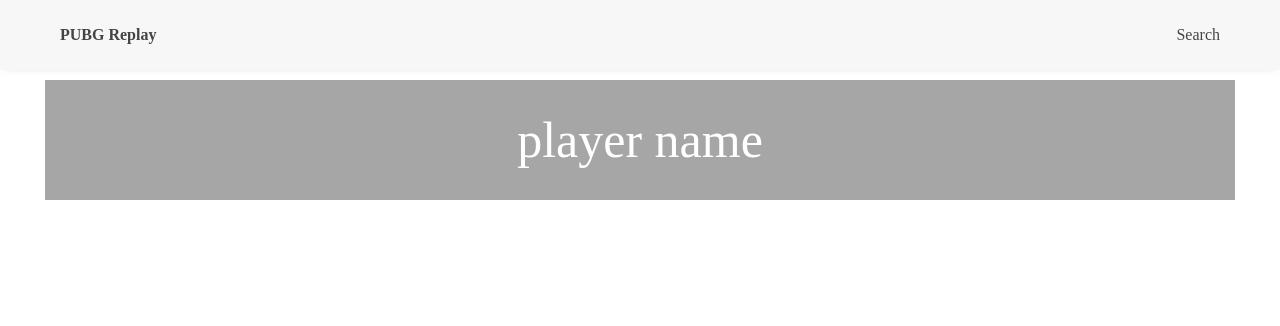
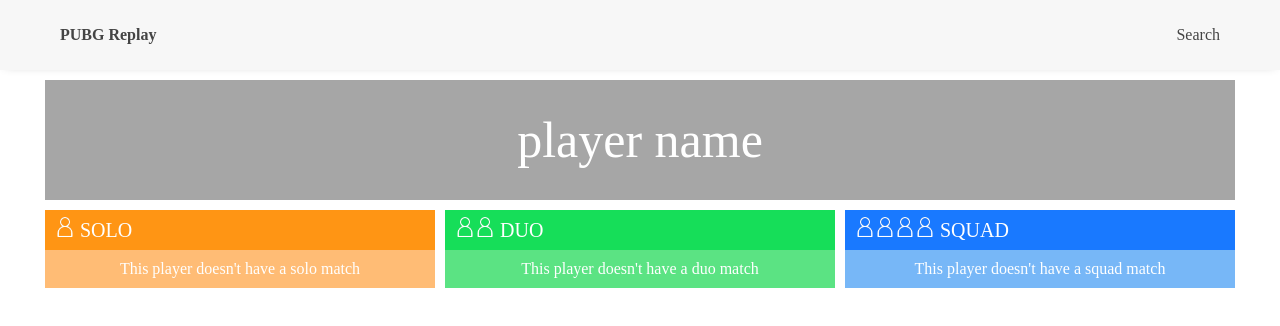
Before and after one commit to Web-Engine/pubg-replay, a Vue app in the folder frontend/: page /matches in a window 1280 px wide. Shown: the top 326 px of the page. Built offline with nearby package versions, Linux system fonts and the light colour scheme.

Commit message:
Add and design the matches box

```diff
--- a/frontend/src/pages/MatchesPage.vue
+++ b/frontend/src/pages/MatchesPage.vue
@@ -2,6 +2,39 @@
     <div class="MatchesPage">
         <div class="playerName">
                 player name
+        </div>
+        <div class="matchs clearfix">
+            <div class="solo fleft">
+                <div class="text" id="soloText">
+                    <img src="../../images/User.png">
+                    SOLO
+                </div>
+                <div class="data" id="soloData">
+                    This player doesn't have a solo match
+                </div>
+            </div>
+            <div class="duo fleft">
+                <div class="text" id="duoText">
+                    <img src="../../images/User.png">
+                    <img src="../../images/User.png">
+                    DUO
+                </div>
+                <div class="data" id="duoData">
+                    This player doesn't have a duo match
+                </div>
+            </div>
+            <div class="squad fleft">
+                <div class="text" id="squadText">
+                    <img src="../../images/User.png">
+                    <img src="../../images/User.png">
+                    <img src="../../images/User.png">
+                    <img src="../../images/User.png">
+                    SQUAD
+                </div>
+                <div class="data" id="squadData">
+                    This player doesn't have a squad match
+                </div>
+            </div>
         </div>
     </div>
 </template>
@@ -16,6 +49,16 @@
 </script>
 
 <style scoped>
+    .fleft {
+        float: left;
+    }
+
+    .clearfix {
+        display: block;
+        content: '';
+        clear: both;
+    }
+
     .MatchesPage {
     }
 
@@ -29,4 +72,56 @@
         color: white;
         line-height: 120px;
     }
+
+    .matchs {
+    }
+
+    .matchs .text {
+        box-sizing: border-box;
+        margin: 0 5px;
+        padding-left: 10px;
+        width: 390px;
+        height: 40px;
+        font-size: 20px;
+        line-height: 40px;
+        color: white;
+    }
+
+    .matchs .text img {
+        width: 20px;
+        height: 20px;
+    }
+
+    .matchs #soloText {
+        background: #ff9514;
+    }
+
+    .matchs #duoText {
+        background: #16de59;
+    }
+
+    .matchs #squadText {
+        background: #1979ff;
+    }
+
+    .matchs .data {
+        box-sizing: border-box;
+        margin: 0 5px 10px;
+        padding: 10px;
+        width: 390px;
+        text-align: center;
+        color: white;
+    }
+
+    .matchs #soloData {
+        background: #ffbc75;
+    }
+
+    .matchs #duoData {
+        background: #5be383;
+    }
+
+    .matchs #squadData {
+        background: #77b7f7;
+    }
 </style>
```
